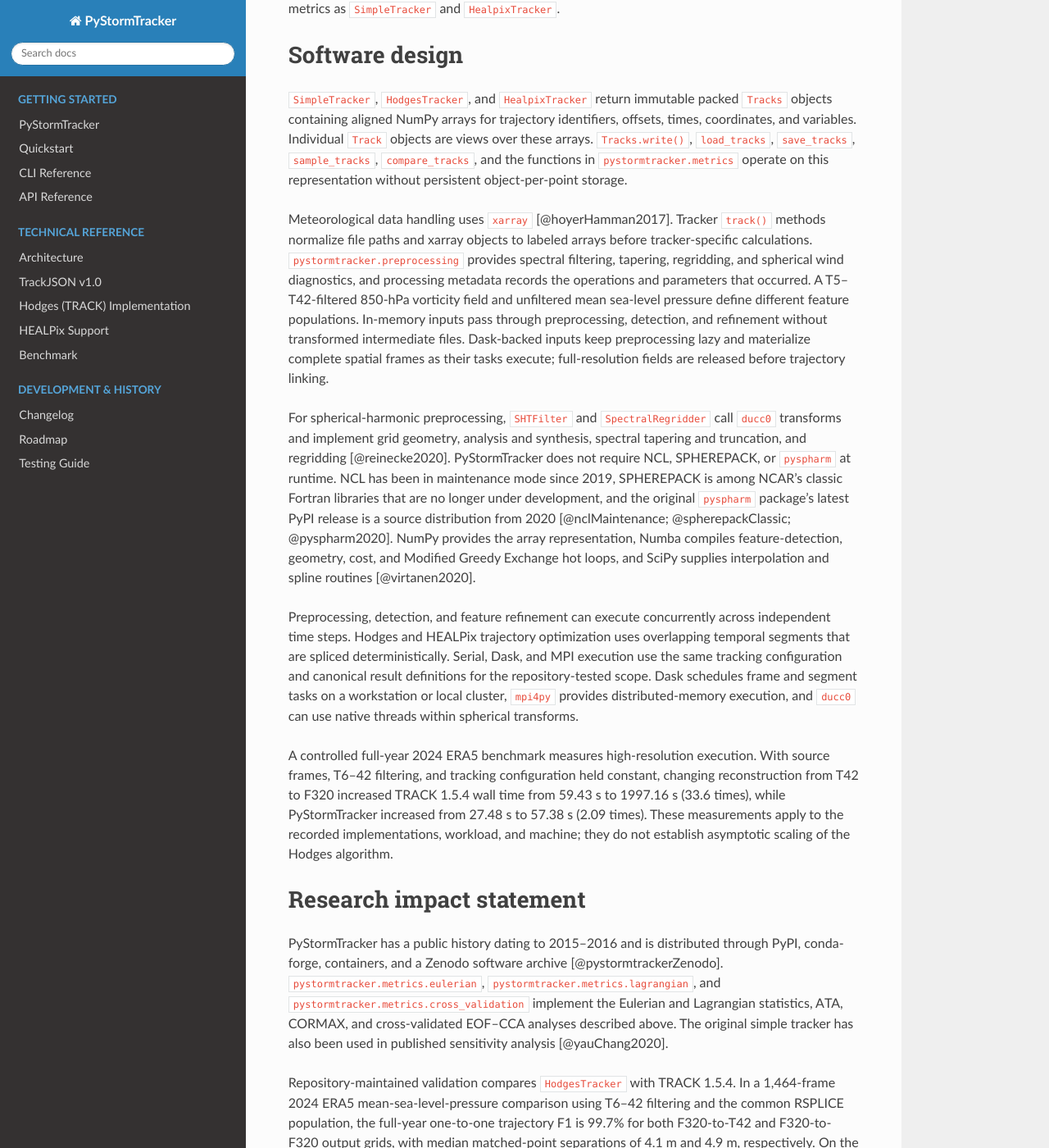
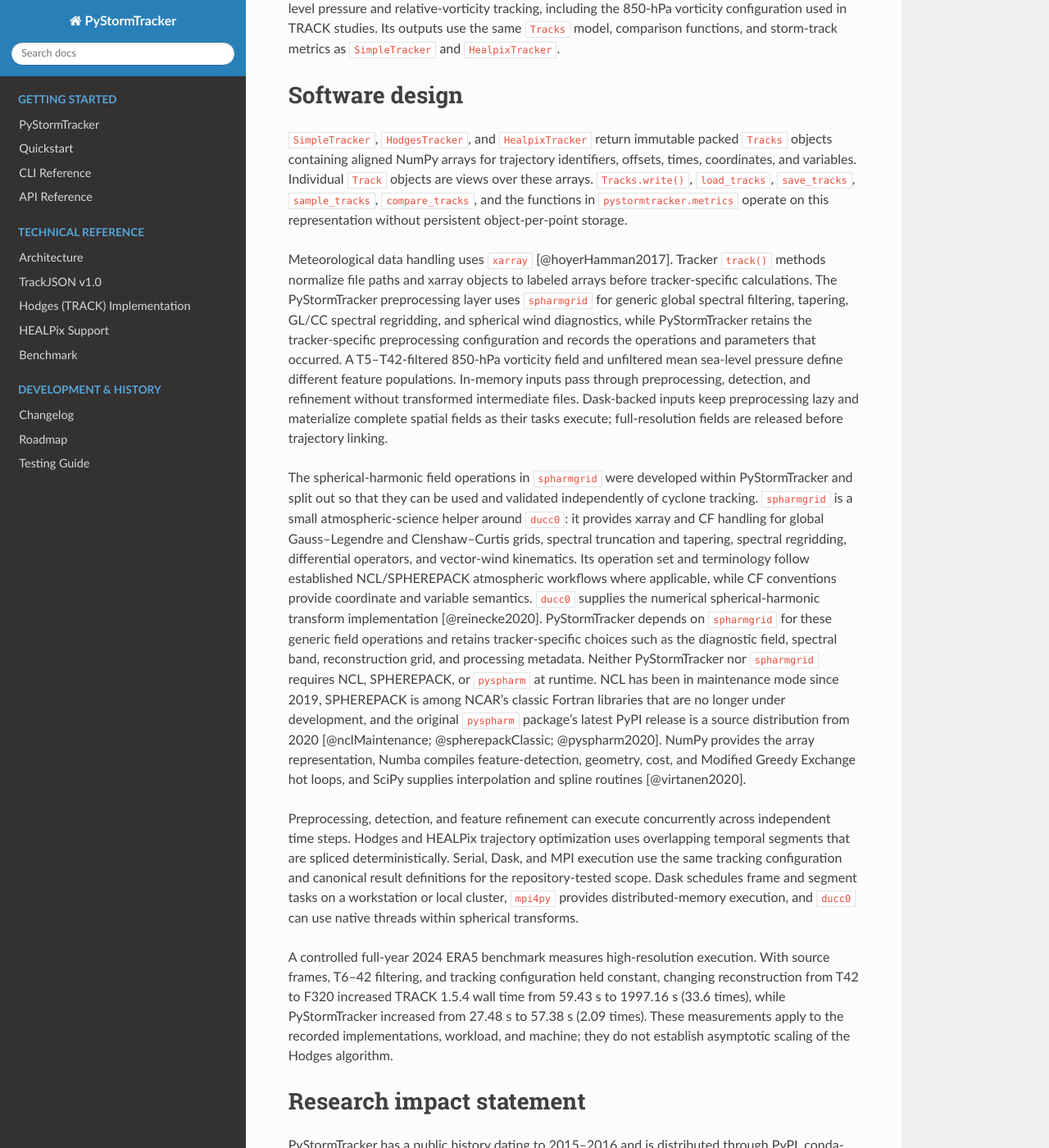
Before and after one commit to mwyau/PyStormTracker, a Sphinx documentation site: the page built from docs/paper/paper.md, in a window 1280 px wide and 1400 px high, scrolled down 2406 px. Shown: the whole window at 82% size. Built offline with Sphinx 7.4.7 and the Read the Docs theme 3.1.0, drawn with Linux system fonts in a browser that asks for light colours; some of the changed text lies outside the part shown.

Commit message:
docs(joss): describe spharmgrid split

```diff
--- a/docs/paper/paper.md
+++ b/docs/paper/paper.md
@@ -28,7 +28,7 @@ bibliography: paper.bib
 
 Storm-track activity is commonly described using Eulerian statistics of synoptic-scale variability and Lagrangian statistics derived from tracked weather systems [@chang2012; @hoskinsHodges2002]. The objective feature-tracking methodology developed by Hodges provides a general framework for identifying atmospheric features and constructing trajectories on the sphere, and has been used in a wide range of atmospheric applications [@hodges1994; @hodges1995; @hodges1999; @hodges2003]. **PyStormTracker** (PST) is an open-source Python package for feature detection, cyclone tracking, trajectory comparison, and storm-track analysis.
 
-PyStormTracker integrates these operations with the Python scientific ecosystem. Meteorological data are represented with `xarray`; `ducc0` performs spherical-harmonic transforms; NumPy and Numba provide array computation; SciPy provides interpolation and spline routines; and Dask or MPI provide parallel execution. The public tracking API exposes `SimpleTracker`, `HodgesTracker`, and `HealpixTracker`. Each tracker's `track()` method returns the same packed `Tracks` representation for trajectory comparison, variable sampling, serialization, and Eulerian and Lagrangian storm-track statistics. The three trackers implement, respectively, local-extrema tracking descended from the original PyStormTracker implementation, the Hodges feature-tracking methodology, and a HEALPix-topology variant for equal-area spherical grids [@gorski2005].
+PyStormTracker integrates these operations with the Python scientific ecosystem. Meteorological data are represented with `xarray`; [`spharmgrid`](https://github.com/mwyau/spharmgrid), split out of the spherical-harmonic preprocessing and kinematics developed in PyStormTracker, provides xarray- and CF-aware atmospheric field operations around `ducc0`; `ducc0` supplies the spherical-harmonic transforms; NumPy and Numba provide array computation; SciPy provides interpolation and spline routines; and Dask or MPI provide parallel execution. The public tracking API exposes `SimpleTracker`, `HodgesTracker`, and `HealpixTracker`. Each tracker's `track()` method returns the same packed `Tracks` representation for trajectory comparison, variable sampling, serialization, and Eulerian and Lagrangian storm-track statistics. The three trackers implement, respectively, local-extrema tracking descended from the original PyStormTracker implementation, the Hodges feature-tracking methodology, and a HEALPix-topology variant for equal-area spherical grids [@gorski2005].
 
 # Statement of need
 
@@ -54,9 +54,9 @@ The PyStormTracker software effort began in 2015 with a local-extrema and neares
 
 `SimpleTracker`, `HodgesTracker`, and `HealpixTracker` return immutable packed `Tracks` objects containing aligned NumPy arrays for trajectory identifiers, offsets, times, coordinates, and variables. Individual `Track` objects are views over these arrays. `Tracks.write()`, `load_tracks`, `save_tracks`, `sample_tracks`, `compare_tracks`, and the functions in `pystormtracker.metrics` operate on this representation without persistent object-per-point storage.
 
-Meteorological data handling uses `xarray` [@hoyerHamman2017]. Tracker `track()` methods normalize file paths and xarray objects to labeled arrays before tracker-specific calculations. `pystormtracker.preprocessing` provides spectral filtering, tapering, regridding, and spherical wind diagnostics, and processing metadata records the operations and parameters that occurred. A T5--T42-filtered 850-hPa vorticity field and unfiltered mean sea-level pressure define different feature populations. In-memory inputs pass through preprocessing, detection, and refinement without transformed intermediate files. Dask-backed inputs keep preprocessing lazy and materialize complete spatial frames as their tasks execute; full-resolution fields are released before trajectory linking.
+Meteorological data handling uses `xarray` [@hoyerHamman2017]. Tracker `track()` methods normalize file paths and xarray objects to labeled arrays before tracker-specific calculations. The PyStormTracker preprocessing layer uses `spharmgrid` for generic global spectral filtering, tapering, GL/CC spectral regridding, and spherical wind diagnostics, while PyStormTracker retains the tracker-specific preprocessing configuration and records the operations and parameters that occurred. A T5--T42-filtered 850-hPa vorticity field and unfiltered mean sea-level pressure define different feature populations. In-memory inputs pass through preprocessing, detection, and refinement without transformed intermediate files. Dask-backed inputs keep preprocessing lazy and materialize complete spatial fields as their tasks execute; full-resolution fields are released before trajectory linking.
 
-For spherical-harmonic preprocessing, `SHTFilter` and `SpectralRegridder` call `ducc0` transforms and implement grid geometry, analysis and synthesis, spectral tapering and truncation, and regridding [@reinecke2020]. PyStormTracker does not require NCL, SPHEREPACK, or `pyspharm` at runtime. NCL has been in maintenance mode since 2019, SPHEREPACK is among NCAR's classic Fortran libraries that are no longer under development, and the original `pyspharm` package's latest PyPI release is a source distribution from 2020 [@nclMaintenance; @spherepackClassic; @pyspharm2020]. NumPy provides the array representation, Numba compiles feature-detection, geometry, cost, and Modified Greedy Exchange hot loops, and SciPy supplies interpolation and spline routines [@virtanen2020].
+The spherical-harmonic field operations in `spharmgrid` were developed within PyStormTracker and split out so that they can be used and validated independently of cyclone tracking. `spharmgrid` is a small atmospheric-science helper around `ducc0`: it provides xarray and CF handling for global Gauss--Legendre and Clenshaw--Curtis grids, spectral truncation and tapering, spectral regridding, differential operators, and vector-wind kinematics. Its operation set and terminology follow established NCL/SPHEREPACK atmospheric workflows where applicable, while CF conventions provide coordinate and variable semantics. `ducc0` supplies the numerical spherical-harmonic transform implementation [@reinecke2020]. PyStormTracker depends on `spharmgrid` for these generic field operations and retains tracker-specific choices such as the diagnostic field, spectral band, reconstruction grid, and processing metadata. Neither PyStormTracker nor `spharmgrid` requires NCL, SPHEREPACK, or `pyspharm` at runtime. NCL has been in maintenance mode since 2019, SPHEREPACK is among NCAR's classic Fortran libraries that are no longer under development, and the original `pyspharm` package's latest PyPI release is a source distribution from 2020 [@nclMaintenance; @spherepackClassic; @pyspharm2020]. NumPy provides the array representation, Numba compiles feature-detection, geometry, cost, and Modified Greedy Exchange hot loops, and SciPy supplies interpolation and spline routines [@virtanen2020].
 
 Preprocessing, detection, and feature refinement can execute concurrently across independent time steps. Hodges and HEALPix trajectory optimization uses overlapping temporal segments that are spliced deterministically. Serial, Dask, and MPI execution use the same tracking configuration and canonical result definitions for the repository-tested scope. Dask schedules frame and segment tasks on a workstation or local cluster, `mpi4py` provides distributed-memory execution, and `ducc0` can use native threads within spherical transforms.
 
```
